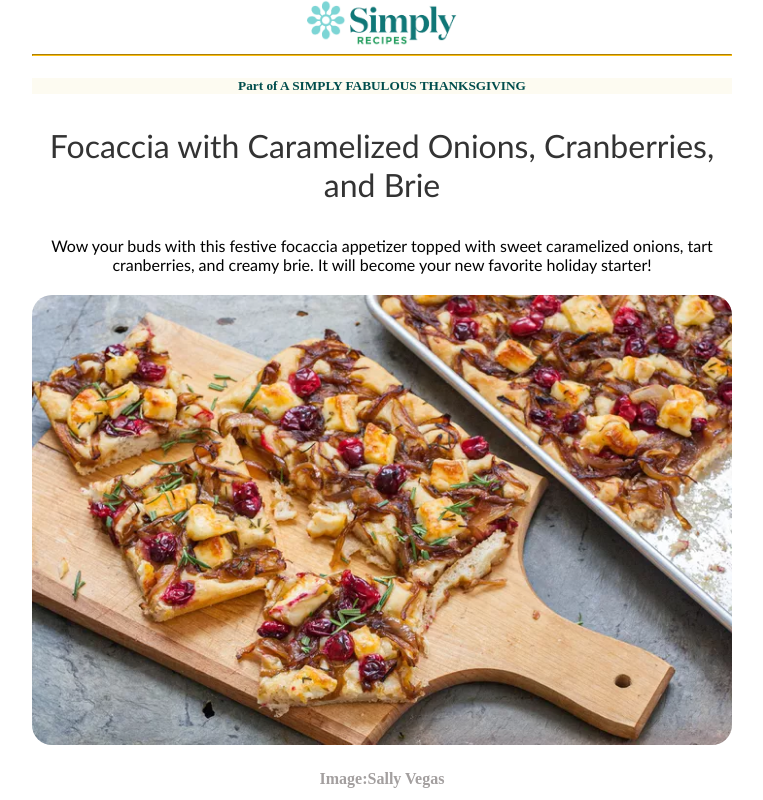
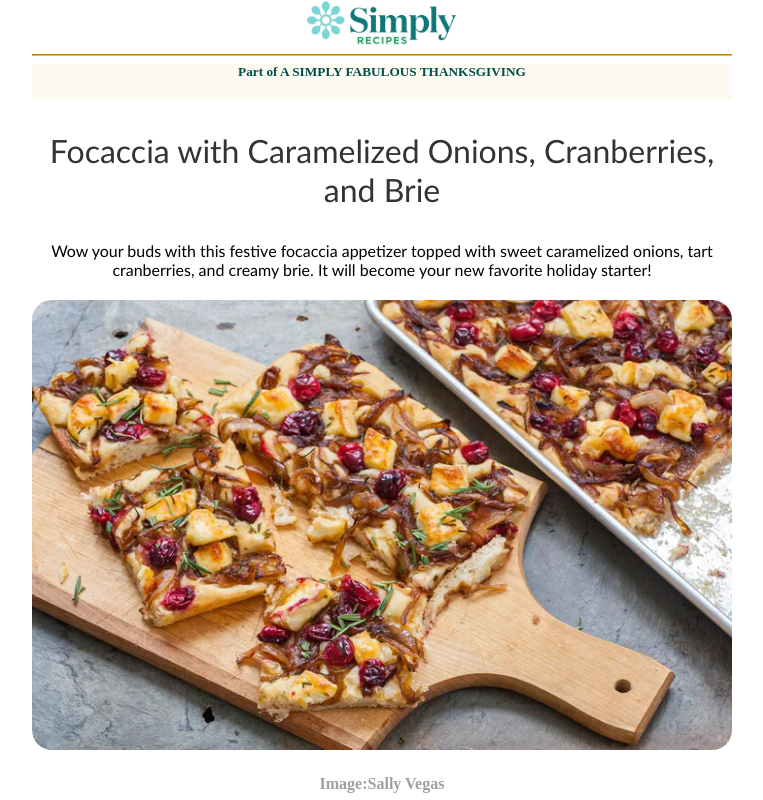
Before and after one commit to gaetanopyro/U1_W1_D3, a plain HTML site: page index.html in a window 1280 px wide. Shown: the top 800 px of the page, without its empty margins (258-1021 px from the left). Drawn offline with Linux system fonts and the light colour scheme.

Commit message:
add intestazione

```diff
--- a/css/style.css
+++ b/css/style.css
@@ -24,7 +24,9 @@ body {
   background-color: #fdfbf1;
   text-align: center;
   color: #004d4c;
-  outline: #004d4c;
+  border: 0;
+  height: 35px;
+  margin: 0;
 }
 .tit {
   text-align: center;
```
